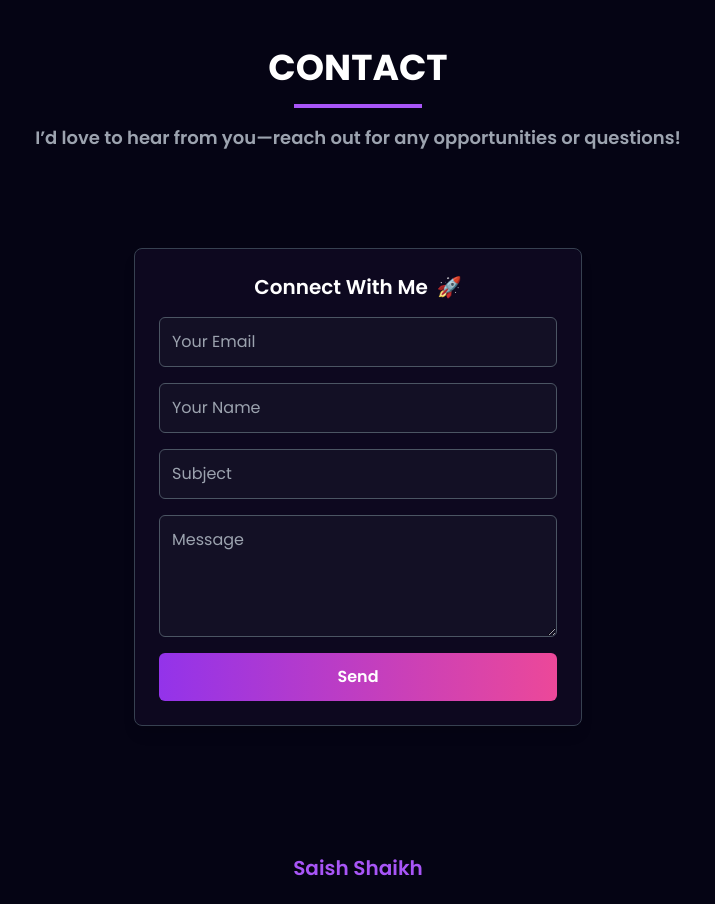
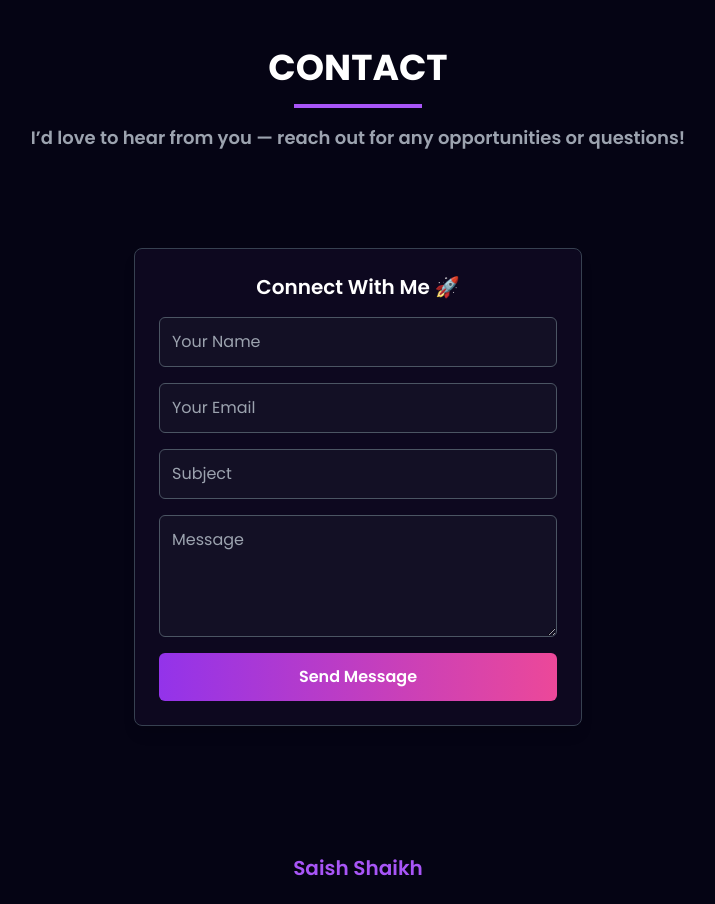
Before and after one commit to saishshaikh/PORTFOLIO, a React (Vite) app: page / in a window 1280 px wide. Shown: the part 6320-7224 px from the top of the page, without its empty margins (282-997 px from the left). Built offline with nearby package versions, Linux system fonts and the light colour scheme.

Commit message:
Email-Servise-Active

```diff
--- a/src/components/Contact/Contact.jsx
+++ b/src/components/Contact/Contact.jsx
@@ -5,43 +5,30 @@ import "react-toastify/dist/ReactToastify.css";
 
 const Contact = () => {
   const form = useRef();
-  const [isSent, setIsSent] = useState(false);
+  const [loading, setLoading] = useState(false);
 
   const sendEmail = (e) => {
     e.preventDefault();
+    setLoading(true);
 
     emailjs
       .sendForm(
-        "service_axbtt7a",  // Replace with your EmailJS Service ID
-        "template_1ziboq3",  // Replace with your EmailJS Template ID
+        "service_cg8fjst",
+        "template_kytdkve",
         form.current,
-        "Rz7W9pVF0HdDryNNL"  // Replace with your EmailJS Public Key
+        "ttrkazyLIuDwKjx8N"
       )
       .then(
-        () => {
-          setIsSent(true);
-          form.current.reset(); // Reset form fields after sending
-          toast.success("Message sent successfully! ✅", {
-            position: "top-right",
-            autoClose: 3000,
-            hideProgressBar: false,
-            closeOnClick: true,
-            pauseOnHover: true,
-            draggable: true,
-            theme: "dark",
-          });
+        (result) => {
+          console.log("SUCCESS:", result.text);
+          toast.success("Message sent successfully 🚀");
+          form.current.reset();
+          setLoading(false);
         },
         (error) => {
-          console.error("Error sending message:", error);
-          toast.error("Failed to send message. Please try again.", {
-            position: "top-right",
-            autoClose: 3000,
-            hideProgressBar: false,
-            closeOnClick: true,
-            pauseOnHover: true,
-            draggable: true,
-            theme: "dark",
-          });
+          console.log("FAILED:", error.text);
+          toast.error("Failed to send message ❌");
+          setLoading(false);
         }
       );
   };
@@ -51,25 +38,33 @@ const Contact = () => {
       id="contact"
       className="flex flex-col items-center justify-center py-24 px-[12vw] md:px-[7vw] lg:px-[20vw]"
     >
-      {/* Toast Container */}
-      <ToastContainer />
+      <ToastContainer position="top-right" autoClose={3000} theme="dark" />
 
-      {/* Section Title */}
-      <div className="text-center mb-16">
+      {/* Title */}
+      <div className="mb-16 text-center">
         <h2 className="text-4xl font-bold text-white">CONTACT</h2>
-        <div className="w-32 h-1 bg-purple-500 mx-auto mt-4"></div>
-        <p className="text-gray-400 mt-4 text-lg font-semibold">
-          I’d love to hear from you—reach out for any opportunities or questions!
+        <div className="w-32 h-1 mx-auto mt-4 bg-purple-500"></div>
+        <p className="mt-4 text-lg font-semibold text-gray-400">
+          I’d love to hear from you — reach out for any opportunities or questions!
         </p>
       </div>
 
-      {/* Contact Form */}
-      <div className="mt-8 w-full max-w-md bg-[#0d081f] p-6 rounded-lg shadow-lg border border-gray-700">
-        <h3 className="text-xl font-semibold text-white text-center">
-          Connect With Me <span className="ml-1">🚀</span>
+      {/* Form */}
+      <div className="w-full max-w-md p-6 mt-8 border border-gray-700 shadow-lg bg-[#0d081f] rounded-lg">
+        <h3 className="text-xl font-semibold text-center text-white">
+          Connect With Me 🚀
         </h3>
 
-        <form ref={form} onSubmit={sendEmail} className="mt-4 flex flex-col space-y-4">
+        <form ref={form} onSubmit={sendEmail} className="flex flex-col mt-4 space-y-4">
+
+          <input
+            type="text"
+            name="user_name"
+            placeholder="Your Name"
+            required
+            className="w-full p-3 rounded-md bg-[#131025] text-white border border-gray-600 focus:outline-none focus:border-purple-500"
+          />
+
           <input
             type="email"
             name="user_email"
@@ -77,13 +72,7 @@ const Contact = () => {
             required
             className="w-full p-3 rounded-md bg-[#131025] text-white border border-gray-600 focus:outline-none focus:border-purple-500"
           />
-          <input
-            type="text"
-            name="user_name"
-            placeholder="Your Name"
-            required
-            className="w-full p-3 rounded-md bg-[#131025] text-white border border-gray-600 focus:outline-none focus:border-purple-500"
-          />
+
           <input
             type="text"
             name="subject"
@@ -91,21 +80,23 @@ const Contact = () => {
             required
             className="w-full p-3 rounded-md bg-[#131025] text-white border border-gray-600 focus:outline-none focus:border-purple-500"
           />
+
           <textarea
             name="message"
+            rows="4"
             placeholder="Message"
-            rows="4"
             required
             className="w-full p-3 rounded-md bg-[#131025] text-white border border-gray-600 focus:outline-none focus:border-purple-500"
           />
 
-          {/* Send Button */}
           <button
             type="submit"
-            className="w-full bg-gradient-to-r from-purple-600 to-pink-500 py-3 text-white font-semibold rounded-md hover:opacity-90 transition"
+            disabled={loading}
+            className="w-full py-3 font-semibold text-white transition rounded-md bg-gradient-to-r from-purple-600 to-pink-500 hover:opacity-90"
           >
-            Send
+            {loading ? "Sending..." : "Send Message"}
           </button>
+
         </form>
       </div>
     </section>
```
